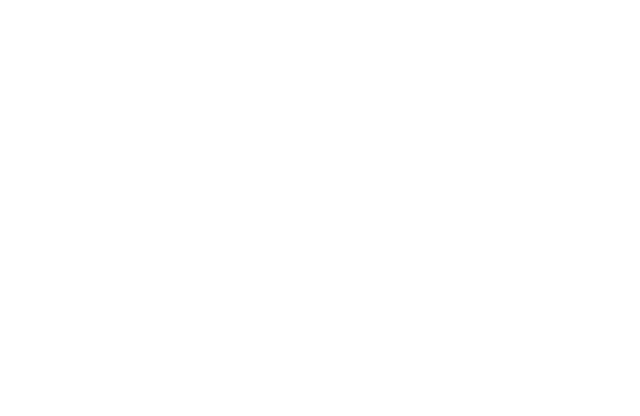
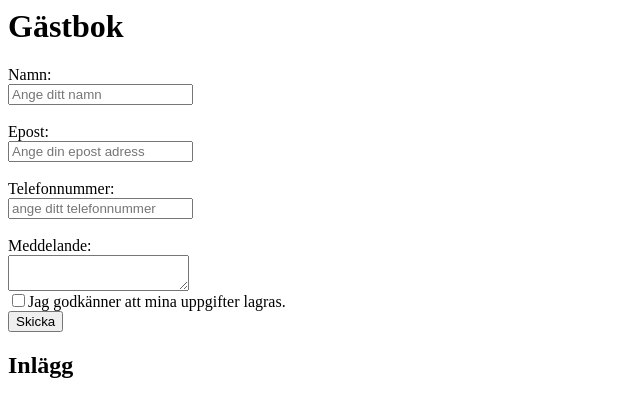
Before and after one commit to JenDB/guestbook, a plain HTML site: page index.html in a window 1280 px wide. Shown: the whole page, without its empty margins (0-640 px from the left). Drawn offline with Linux system fonts and the light colour scheme.

Commit message:
Added guestbook form

```diff
--- a/index.html
+++ b/index.html
@@ -6,6 +6,39 @@
     <title>Gästbok</title>
 </head>
 <body>
-
+    <h1>Gästbok</h1>
+    <form method="post" name="guestBook" onsubmit="return submitForm()">
+        <div>
+            <label for="namn">Namn:
+                <br>
+                <input type="text" name="namn" id="namn" placeholder="Ange ditt namn" required>
+            </label>
+        </div>
+        <br>
+        <div>
+            <label for="epost">Epost:
+                <br>
+                <input type="email" name="epost" id="epost" placeholder="Ange din epost adress" required>
+            </label>
+        </div>
+        <br>
+        <div>
+            <label for="telefon">Telefonnummer:
+                <br>
+                <input type="tel" name="telefon" id="telefon" placeholder="ange ditt telefonnummer">
+            </label>
+        </div>
+        <br>
+        <div>
+            <label for="meddelande">Meddelande:
+                <br>
+                <textarea name="meddelande" id="meddelande"></textarea>
+            </label>
+        </div>
+        <div><input type="checkbox" value="gdpr" required>Jag godkänner att mina uppgifter lagras.</div>
+        <input type="submit" value="Skicka">
+        <h2>Inlägg</h2>
+        <p id="message"></p>
+    </form>
 </body>
 </html>
```
